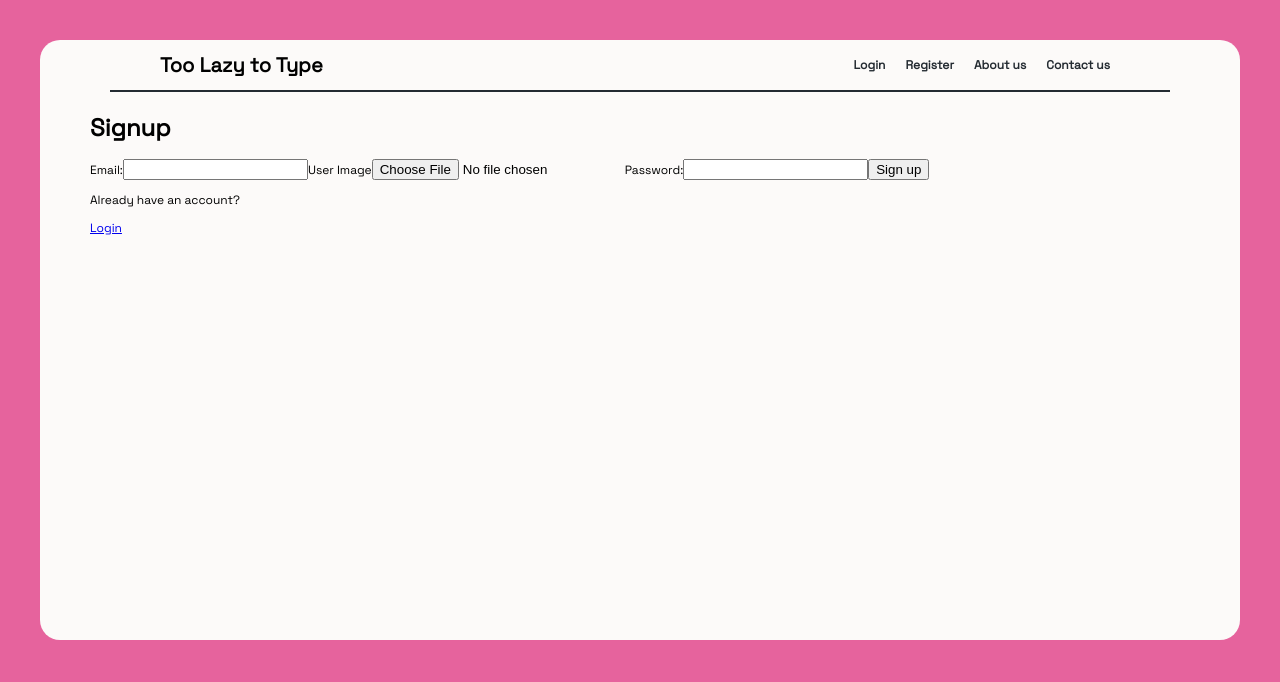
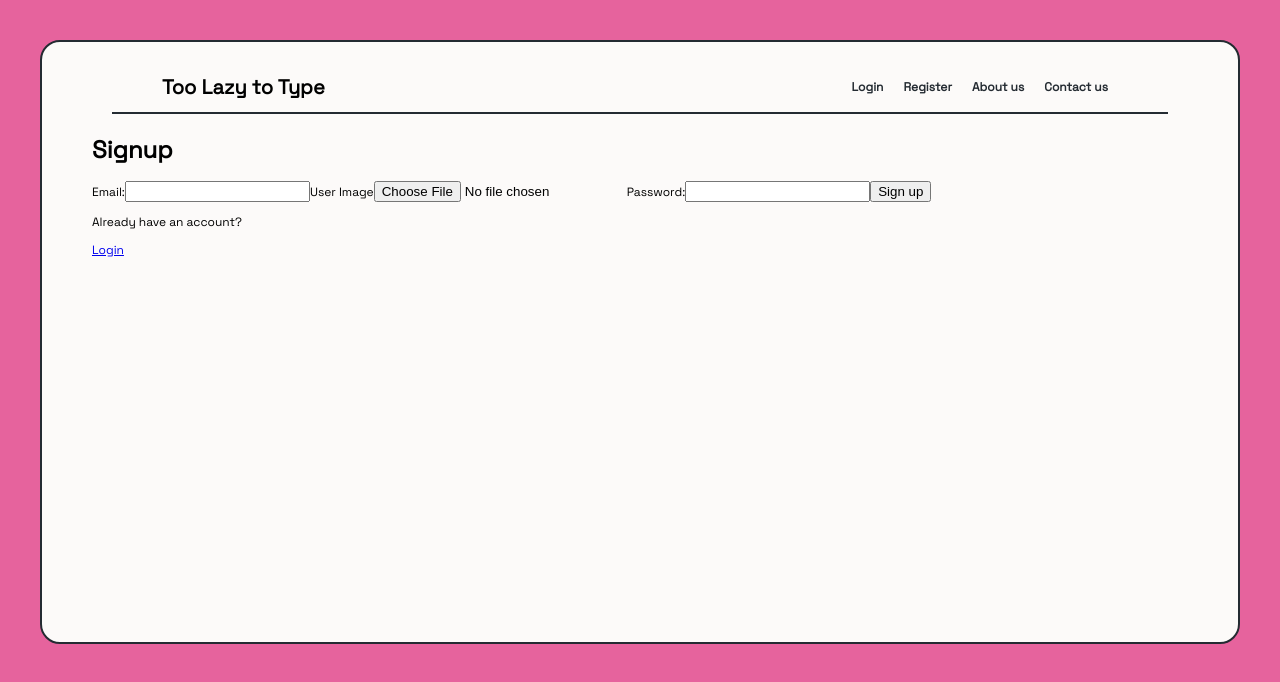
Before and after one commit to zuzmoskvic/module3-project-frontend, a React (Create React App) app: page / in a window 1280 px wide. Shown: the top 682 px of the page. Built offline with nearby package versions, Linux system fonts and the light colour scheme.

Commit message:
Added borders

```diff
--- a/src/App.css
+++ b/src/App.css
@@ -4,6 +4,7 @@
 #e6639d pink
 #242b32 black-ish
 #fcfaf9 white*/
+
 .App{
 }
 
@@ -20,6 +21,7 @@ main{
   background-color: #fcfaf9;
   height: 600px;
   padding: 0 50px;
+  border: #242b32 2px solid;
 }
 
 /* Styling nav bar */
```
